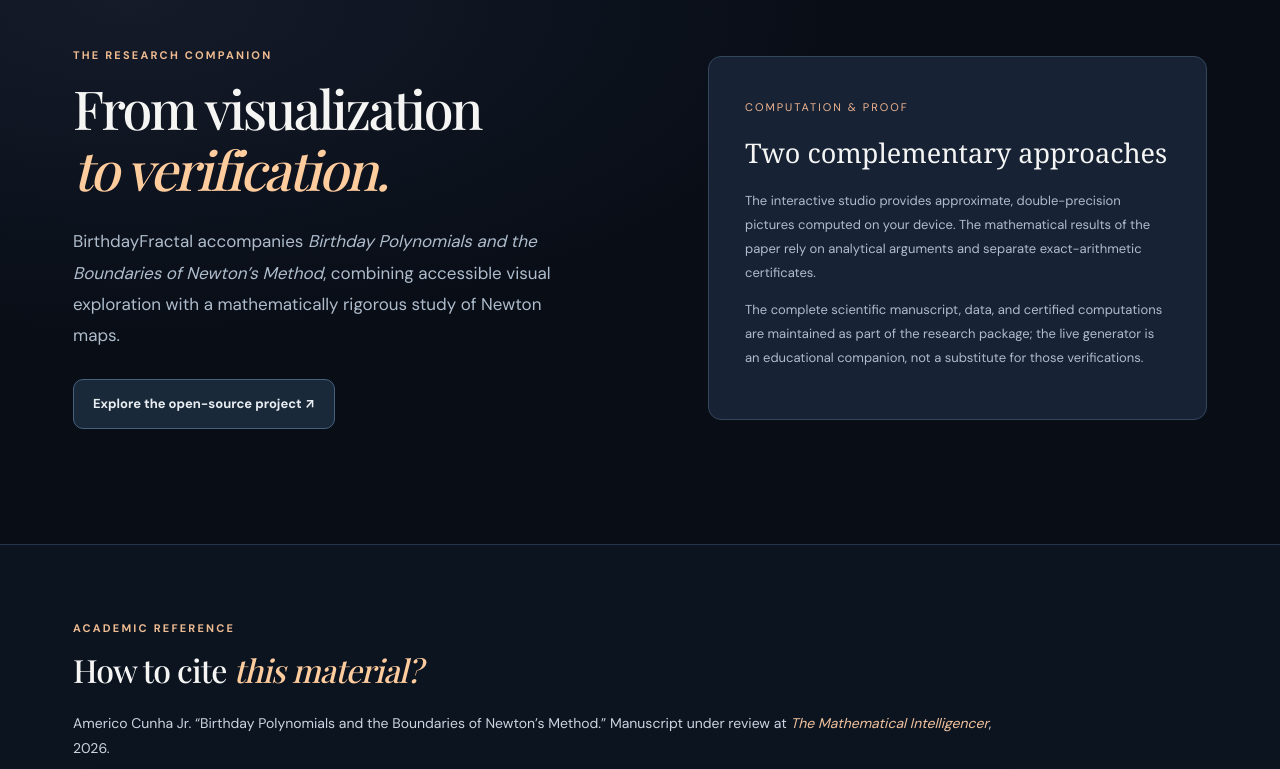
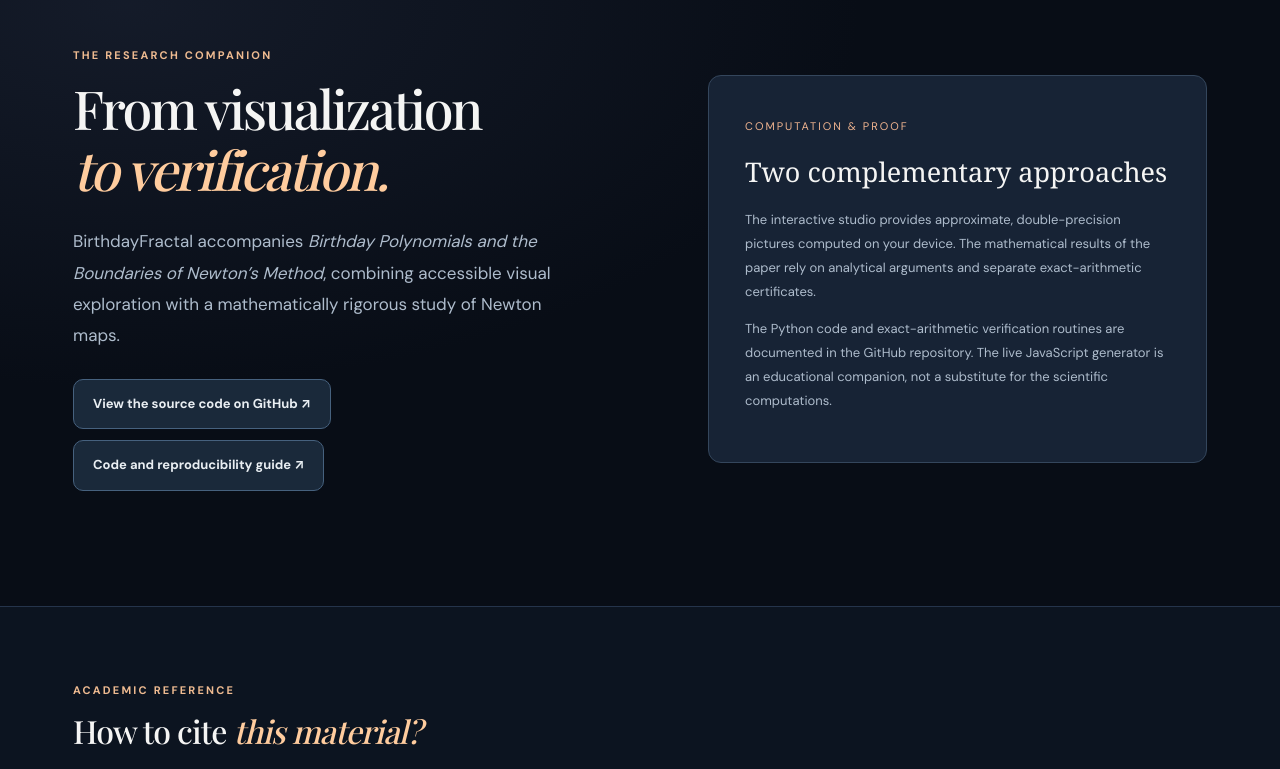
Before and after one commit to americocunhajr/BirthdayFractal, a plain HTML site: page index.html in a window 1280 px wide. Shown: the part 4685-5454 px from the top of the page. Drawn offline with nearby package versions, Linux system fonts and the light colour scheme; a web font is replaced by a local one.

Commit message:
Document scientific reproduction code and link GitHub sources from site

```diff
--- a/index.html
+++ b/index.html
@@ -36,7 +36,7 @@
 <section id="gallery" class="section gallery-section"><div class="container"><div class="section-head"><div><p class="eyebrow">A MATHEMATICAL TIME CAPSULE</p><h2>Dates that shaped<br><em>our understanding.</em></h2></div><p>From Newton and Euler to Julia, Fatou, and Mandelbrot. Each date generates a different dynamical landscape.</p></div><div class="gallery-head"><span id="galleryCount">38 dates</span><input id="gallerySearch" type="search" placeholder="Search dates and names…" aria-label="Search gallery"></div><div id="galleryGrid" class="gallery-grid"></div><div class="center"><button class="btn outline" id="showAll" type="button">Explore all dates ↓</button></div></div></section>
 <section id="mathematics" class="section container"><div class="section-head"><div><p class="eyebrow">BEHIND THE IMAGES</p><h2>Beautiful pictures.<br><em>Precise mathematics.</em></h2></div><p>The companion paper connects classical complex dynamics to three concrete results for date polynomials.</p></div>
 <div class="math-grid"><article class="math-card"><span class="card-number">PROPOSITION 01</span><h3>An isolated negative root</h3><p>For dates in years 1000–2999 with day 15–19 or 27–29, exactly one root lies outside the disk |z| &lt; 5/2. It is real, negative, and simple.</p><span class="math-tag">Rouché’s theorem</span></article><article class="math-card"><span class="card-number">PROPOSITION 02</span><h3>Dynamics on the positive axis</h3><p>For polynomials with nonnegative coefficients, a root at zero attracts every positive real starting point. When p(0) &gt; 0, every such orbit eventually leaves the positive half-line.</p><span class="math-tag">Global convergence</span></article><article class="math-card emphasis"><span class="card-number">PROPOSITION 03 · COROLLARY 01</span><h3>When Newton does not converge</h3><p>Mandelbrot’s birthday polynomial exchanges two real intervals without approaching a root. Within these intervals lies a repelling period-two orbit.</p><div class="intervals">K₋ = [−0.7626, −0.6240]<br>K₊ = [0.1580, 0.2012]</div><span class="math-tag">Exact computer-assisted verification</span></article></div></section>
-<section id="research" class="section research-section"><div class="container research-grid"><div><p class="eyebrow">THE RESEARCH COMPANION</p><h2>From visualization<br><em>to verification.</em></h2><p class="research-lead">BirthdayFractal accompanies <cite>Birthday Polynomials and the Boundaries of Newton’s Method</cite>, combining accessible visual exploration with a mathematically rigorous study of Newton maps.</p><a class="btn outline" href="https://github.com/americocunhajr/BirthdayFractal" target="_blank" rel="noopener">Explore the open-source project ↗</a></div><div class="research-note"><span>COMPUTATION & PROOF</span><h3>Two complementary approaches</h3><p>The interactive studio provides approximate, double-precision pictures computed on your device. The mathematical results of the paper rely on analytical arguments and separate exact-arithmetic certificates.</p><p>The complete scientific manuscript, data, and certified computations are maintained as part of the research package; the live generator is an educational companion, not a substitute for those verifications.</p></div></div></section>
+<section id="research" class="section research-section"><div class="container research-grid"><div><p class="eyebrow">THE RESEARCH COMPANION</p><h2>From visualization<br><em>to verification.</em></h2><p class="research-lead">BirthdayFractal accompanies <cite>Birthday Polynomials and the Boundaries of Newton’s Method</cite>, combining accessible visual exploration with a mathematically rigorous study of Newton maps.</p><div class="research-actions"><a class="btn outline" href="https://github.com/americocunhajr/BirthdayFractal" target="_blank" rel="noopener">View the source code on GitHub ↗</a><a class="btn outline" href="https://github.com/americocunhajr/BirthdayFractal/blob/main/CODE.md" target="_blank" rel="noopener">Code and reproducibility guide ↗</a></div></div><div class="research-note"><span>COMPUTATION & PROOF</span><h3>Two complementary approaches</h3><p>The interactive studio provides approximate, double-precision pictures computed on your device. The mathematical results of the paper rely on analytical arguments and separate exact-arithmetic certificates.</p><p>The Python code and exact-arithmetic verification routines are documented in the GitHub repository. The live JavaScript generator is an educational companion, not a substitute for the scientific computations.</p></div></div></section>
 
 
 
--- a/styles.css
+++ b/styles.css
@@ -73,3 +73,7 @@
   .author-image{max-width:430px;min-height:280px}
   .author-image img{min-height:280px;max-height:440px}
 }
+
+/* Consistent code links in the research section */
+.research-actions{display:flex;flex-wrap:wrap;gap:11px;align-items:center}
+.research-actions .btn{flex-shrink:0}
```
Also changed, not shown: 2 other files.
